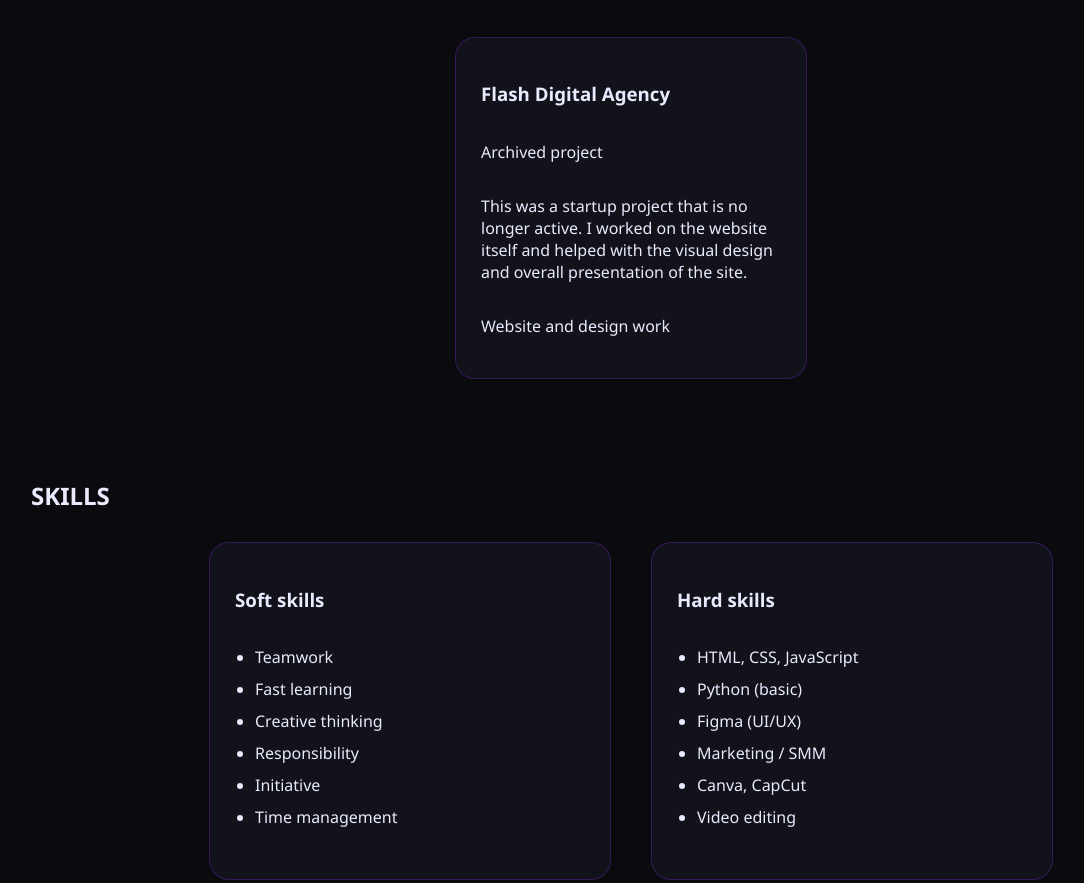
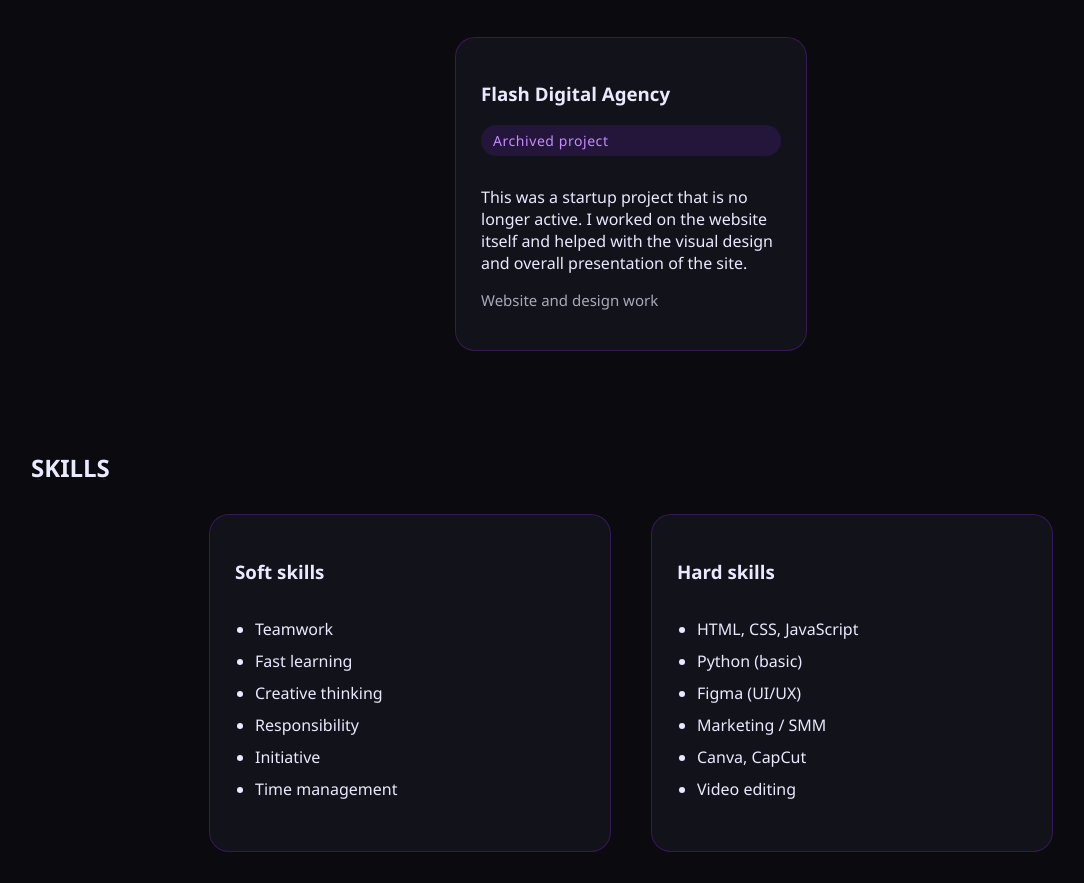
Before and after one commit to MikaDazai/MikaDazai, a plain HTML site: page index.html in a window 1280 px wide. Shown: the part 1767-2650 px from the top of the page, without its empty margins (9-1093 px from the left). Drawn offline with Linux system fonts and the light colour scheme.

Commit message:
Add styles for project-note and project-role classes
Added styles for project notes and roles.

```diff
--- a/ff.css
+++ b/ff.css
@@ -157,6 +157,23 @@
 
 .project-card a {
     margin-top: auto;
+}
+
+.project-note {
+    display: inline-block;
+    margin: 0 0 14px;
+    padding: 6px 12px;
+    border-radius: 999px;
+    background: rgba(138, 43, 226, 0.16);
+    color: #c78cff;
+    font-size: 14px;
+    letter-spacing: 0.04em;
+}
+
+.project-role {
+    margin-top: auto;
+    color: rgba(234, 234, 255, 0.7);
+    font-size: 15px;
 }
 
 .skills-container {
@@ -393,3 +410,13 @@
         text-align: center;
     }
 }
+
+    .contacts-grid {
+        grid-template-columns: 1fr;
+    }
+
+    .contact-card {
+        min-height: auto;
+        text-align: center;
+    }
+}
```
